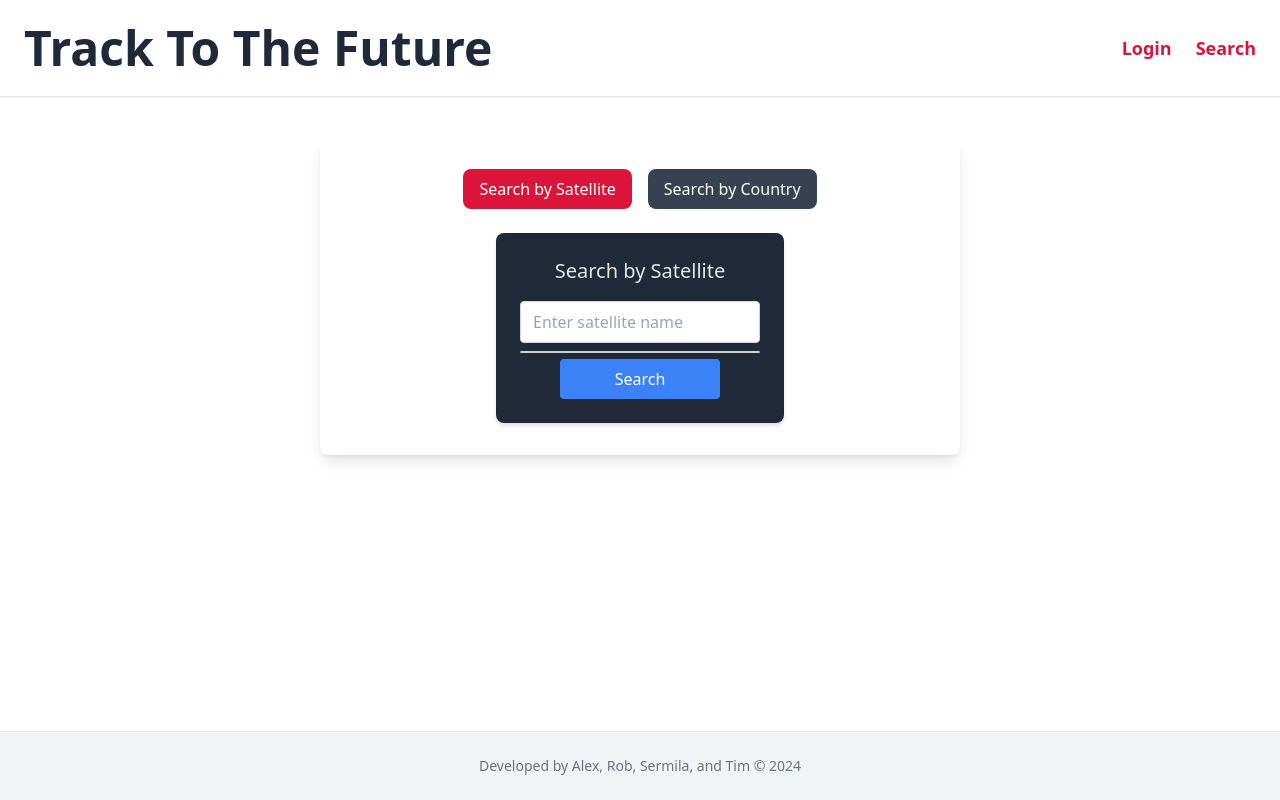
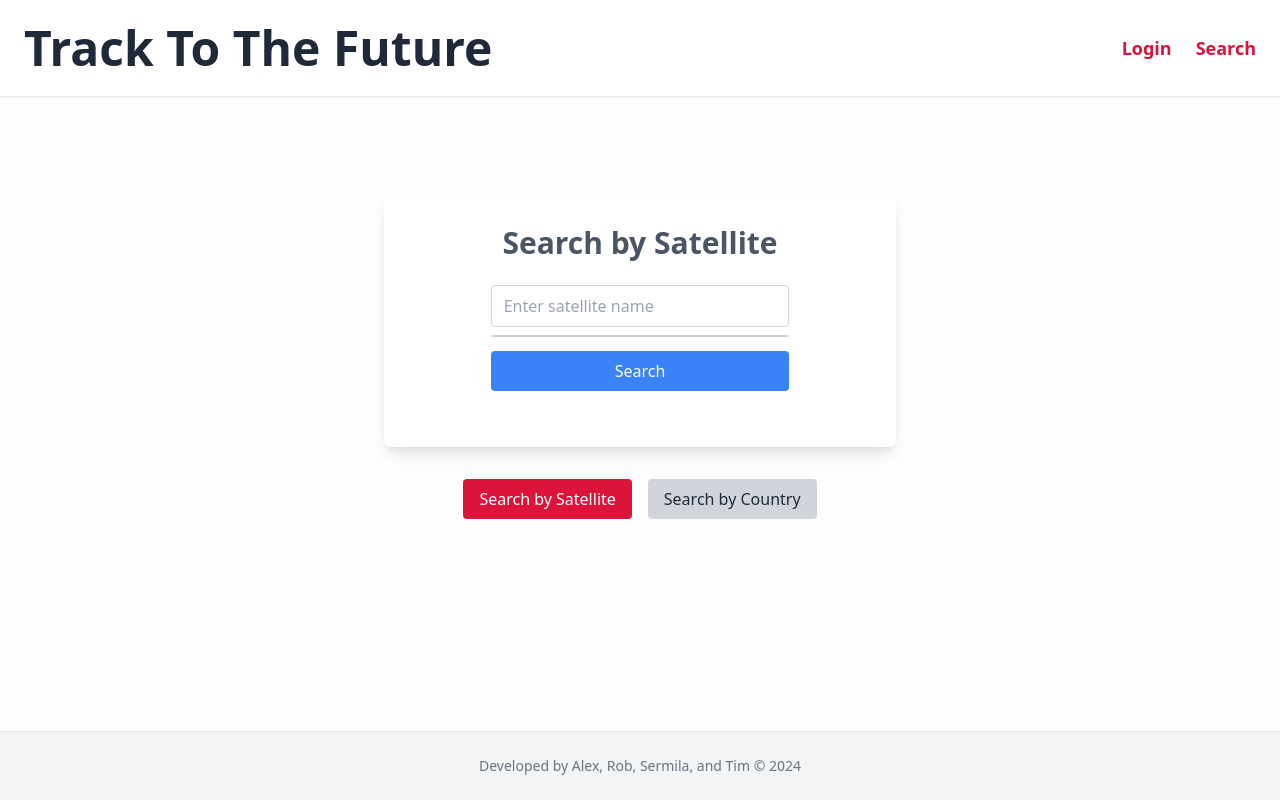
Before and after one commit to alexbull1999/SSE_GroupProject_Satellites, a Flask app: page /lookup in a window 1280 px wide. Run offline with Flask 3, Linux system fonts and the light colour scheme; parts of the project's set-up code (start-up, migrations or seed data) failed here and were passed over; some libraries are stand-ins or nearby versions.

Commit message:
Final html changes

```diff
--- a/templates/account.html
+++ b/templates/account.html
@@ -3,7 +3,7 @@
 {% block content %}
     <!-- Welcome message and user details -->
     <div class="container mx-auto p-6">
-        <h2 class="text-2xl md:text-3xl font-semibold text-center text-gray-400">Welcome, {{ username }}!</h2>
+        <h2 class="text-2xl md:text-3xl font-semibold text-center text-gray-400">Welcome {{ username }}!</h2>
         <div class="container mx-auto p-6">
             <!-- Flex container to place search sections side by side -->
             <div class="flex justify-center gap-32 items-start">
--- a/templates/layout.html
+++ b/templates/layout.html
@@ -6,9 +6,9 @@
     <title>Track To The Future</title>
     <script src="https://cdn.tailwindcss.com"></script>
     <style>
-        /* Default black background */
+        /* Default white background */
         body {
-            background-color: white;
+            background-color: #fdfdfd;
             display: flex;
             flex-direction: column;
             height: 100vh;  /* Make the body take the full height of the screen */
--- a/templates/search.html
+++ b/templates/search.html
@@ -1,114 +1,129 @@
 {% extends "layout.html" %}
 
 {% block content %}
-<!-- Main Search Section within a single card -->
-<div class="w-4/5 sm:w-2/3 lg:w-1/2 mx-auto mt-10">
+<div class="w-4/5 sm:w-1/3 lg:w-2/5 mx-auto mt-24">
     <!-- White background, rounded corners, and shadow -->
     <div class="bg-white p-8 rounded-lg shadow-lg text-center">
-        <!-- Buttons to toggle between search forms -->
-        <div class="flex justify-center space-x-4 mb-6">
-            <button
-                id="satellite-button"
-                class="px-4 py-2 bg-[#DC143C] text-white rounded-lg hover:bg-red-700"
-                onclick="toggleSearchForm('satellite')">
-                Search by Satellite
-            </button>
-            <button
-                id="country-button"
-                class="px-4 py-2 bg-gray-700 text-white rounded-lg hover:bg-[#DC143C]"
-                onclick="toggleSearchForm('country')">
-                Search by Country
-            </button>
-        </div>
+        <!-- Satellite Form (initially visible) -->
+        <div id="satellite-form" class="mb-6">
+            <h3 class="text-2xl md:text-3xl font-bold text-gray-600 mb-6">Search by Satellite</h3>
 
-        <!-- Satellite Search Form (initially visible) -->
-        <div id="satellite-form">
-        <div class="bg-gray-800 p-6 rounded-lg shadow-md w-full lg:w-1/2 mx-auto text-center">
-            <h3 class="text-lg md:text-xl font-medium text-gray-200">Search by Satellite</h3>
-            <form action="/satellite" method="GET" class="flex flex-col items-center justify-center space-y-4 mt-4">
-                <div class="relative w-full md:w-auto">
+            <form action="/satellite" method="GET" class="flex flex-col items-center justify-center space-y-6 mt-4">
+                <div class="w-2/3 mx-auto relative">
                     <input
                         type="text"
                         id="search-bar"
                         placeholder="Enter satellite name"
                         name="name"
                         autocomplete="off"
-                        class="w-full px-3 py-2 rounded text-gray-800 border border-gray-300"
+                        class="w-full px-3 py-2 rounded text-gray-800 border border-gray-300 box-border"
                         oninput="searchSatellite()"
                     />
-                    <div id="dropdown" class="dropdown-menu absolute left-0 w-full mt-2 bg-white text-gray-800 shadow-lg rounded-lg"></div>
+                    <!-- Dropdown element for satellites -->
+                    <div id="dropdown" class="dropdown-menu absolute left-0 mt-2 bg-white text-gray-800 shadow-lg rounded-lg"></div>
                 </div>
                 <button type="submit"
-                        class="w-full md:w-2/3 bg-blue-500 hover:bg-blue-700 text-white py-2 px-4 rounded">
+                        class="w-2/3 mt-2 bg-blue-500 hover:bg-blue-700 text-white py-2 px-4 rounded">
                     Search
                 </button>
             </form>
         </div>
-        </div>
 
+        <!-- Country Form (initially hidden) -->
+        <div id="country-form" class="hidden mb-6">
+            <h3 class="text-2xl md:text-3xl font-bold text-gray-600 mb-6">Search by Country</h3>
 
-        <!-- Country Search Form (initially hidden) -->
-        <div id="country-form" class="hidden">
-        <div class="bg-gray-800 p-6 rounded-lg shadow-md w-full lg:w-1/2 mx-auto text-center">
-            <h3 class="text-lg md:text-xl font-medium text-gray-200">Search by Country</h3>
-            <form action="/country" method="GET" class="flex flex-col items-center justify-center space-y-4 mt-4">
-                <div class="relative w-full md:w-auto">
+            <form action="/country" method="GET" class="flex flex-col items-center justify-center space-y-6 mt-4">
+                <div class="w-2/3 mx-auto relative">
                     <input
                         type="text"
                         id="country-search-bar"
                         placeholder="Enter country name"
                         name="country"
                         autocomplete="off"
-                        class="w-full px-3 py-2 rounded text-gray-800 border border-gray-300"
+                        class="w-full px-3 py-2 rounded text-gray-800 border border-gray-300 box-border"
                         oninput="searchCountry()"
                     />
-                    <div id="country-dropdown" class="dropdown-menu absolute left-0 w-full mt-2 bg-white text-gray-800 shadow-lg rounded-lg"></div>
+                    <!-- Dropdown element for countries -->
+                    <div id="country-dropdown" class="dropdown-menu absolute left-0 mt-2 bg-white text-gray-800 shadow-lg rounded-lg"></div>
                 </div>
                 <button type="submit"
-                        class="w-full md:w-2/3 bg-green-500 hover:bg-blue-700 text-white py-2 px-4 rounded">
+                        class="w-2/3 mt-2 bg-blue-500 hover:bg-blue-700 text-white py-2 px-4 rounded">
                     Search
                 </button>
             </form>
         </div>
     </div>
+
+    <!-- Toggle Buttons placed below the white card -->
+    <div class="flex justify-center mt-8">
+        <button onclick="toggleForm('satellite')" id="satellite-btn"
+                class="btn-toggle bg-crimson text-white px-4 py-2 rounded mx-2">
+            Search by Satellite
+        </button>
+        <button onclick="toggleForm('country')" id="country-btn"
+                class="btn-toggle bg-gray-300 text-gray-800 px-4 py-2 rounded mx-2">
+            Search by Country
+        </button>
+    </div>
 </div>
 
 <script>
-    // Function to toggle between the search forms
-    function toggleSearchForm(formType) {
-        // Hide both forms initially
+    let isSatelliteVisible = true;
+
+    function toggleForm(formType) {
         const satelliteForm = document.getElementById('satellite-form');
         const countryForm = document.getElementById('country-form');
-
-        // Get the buttons
-        const satelliteButton = document.getElementById('satellite-button');
-        const countryButton = document.getElementById('country-button');
+        const satelliteBtn = document.getElementById('satellite-btn');
+        const countryBtn = document.getElementById('country-btn');
 
         if (formType === 'satellite') {
-            // Show satellite form and hide country form
             satelliteForm.classList.remove('hidden');
             countryForm.classList.add('hidden');
-
-            // Change button colors
-            satelliteButton.classList.add('bg-[#DC143C]', 'hover:bg-red-700');
-            satelliteButton.classList.remove('bg-gray-700', 'hover:bg-gray-500');
-
-            countryButton.classList.add('bg-gray-700', 'hover:bg-gray-500');
-            countryButton.classList.remove('bg-[#DC143C]', 'hover:bg-red-700');
-        } else if (formType === 'country') {
-            // Show country form and hide satellite form
+            satelliteBtn.classList.add('bg-crimson');
+            satelliteBtn.classList.remove('bg-gray-300');
+            satelliteBtn.classList.remove('text-gray-800');
+            satelliteBtn.classList.add('text-white');
+            countryBtn.classList.remove('bg-crimson');
+            countryBtn.classList.add('bg-gray-300');
+            countryBtn.classList.add('text-gray-800');
+            countryBtn.classList.remove('text-white');
+        } else {
             countryForm.classList.remove('hidden');
             satelliteForm.classList.add('hidden');
+            countryBtn.classList.add('bg-crimson');
+            countryBtn.classList.remove('bg-gray-300');
+            countryBtn.classList.remove('text-gray-800');
+            countryBtn.classList.add('text-white');
+            satelliteBtn.classList.remove('bg-crimson');
+            satelliteBtn.classList.add('bg-gray-300');
+            satelliteBtn.classList.add('text-gray-800');
+            satelliteBtn.classList.remove('text-white');
 
-            // Change button colors
-            countryButton.classList.add('bg-[#DC143C]', 'hover:bg-red-700');
-            countryButton.classList.remove('bg-gray-700', 'hover:bg-gray-500');
+        }
+        isSatelliteVisible = !isSatelliteVisible;
+    }
+</script>
 
-            satelliteButton.classList.add('bg-gray-700', 'hover:bg-gray-500');
-            satelliteButton.classList.remove('bg-[#DC143C]', 'hover:bg-red-700');
-        }
+<style>
+    .btn-toggle {
+        transition: background-color 0.3s ease;
     }
 
-</script>
+    .btn-toggle:hover {
+        opacity: 0.9;
+    }
+
+    .btn-toggle:active {
+        transform: scale(0.95);
+    }
+
+    .bg-crimson {
+        background-color: #DC143C; /* Crimson */
+    }
+    .hover\:bg-dark-crimson:hover {
+        background-color: #B01030; /* Slightly darker crimson */
+    }
+</style>
 
 {% endblock %}
```
Also changed, not shown: templates/login.html (+40 -50 lines), app_database.db.
